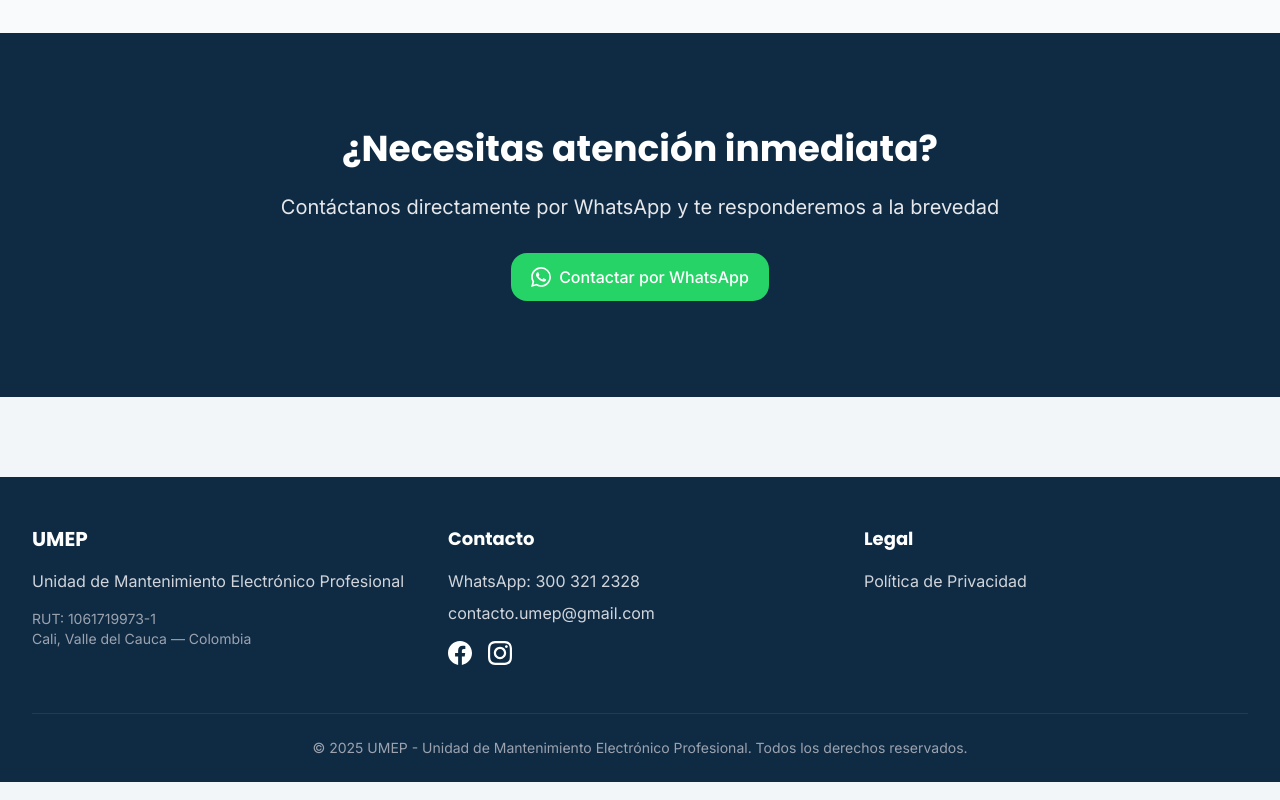
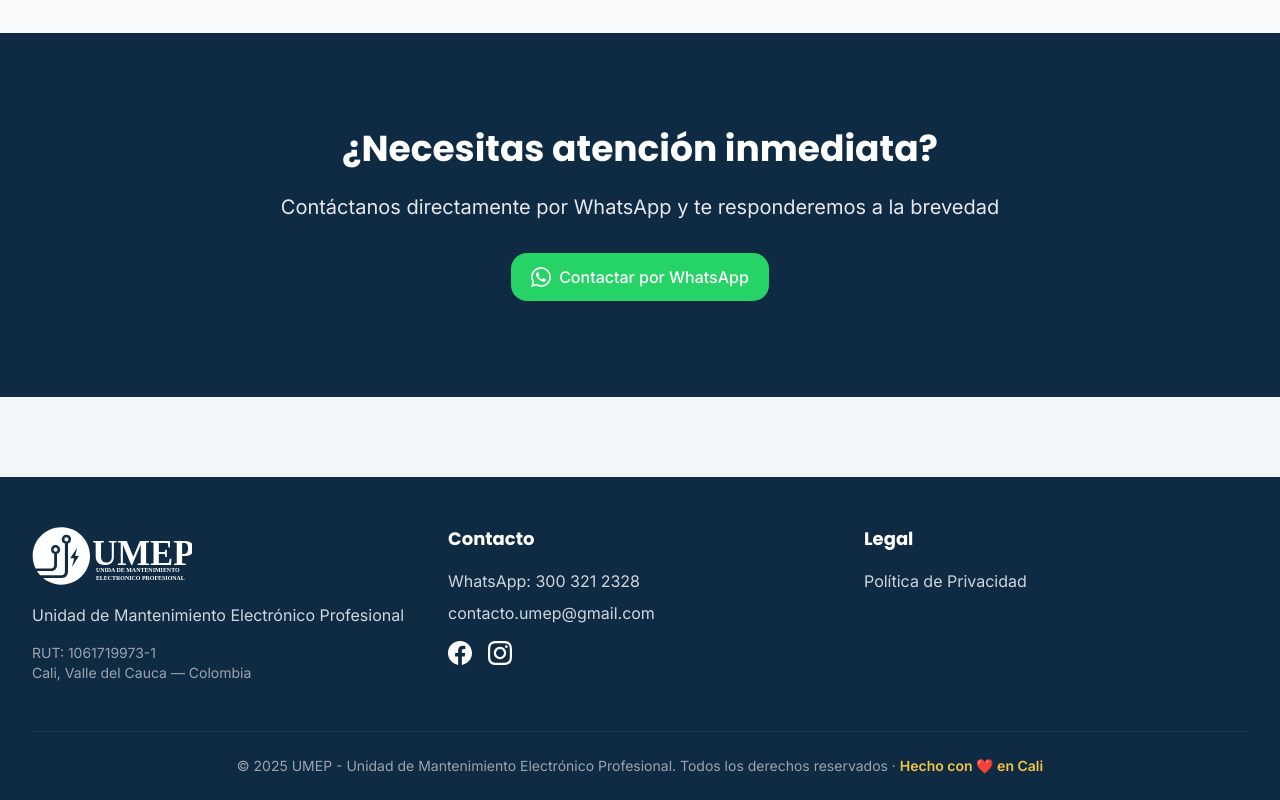
Before and after one commit to williamppmm/umep, a Next.js app: page / in a window 1280 px wide. Shown: the part 4917-5717 px from the top of the page. Built offline with nearby package versions, Linux system fonts and the light colour scheme; no server answers.

Commit message:
feat: actualizar logos y mejorar footer
- Optimizar logo-umep.svg existente
- Agregar logo-letras-blanco.svg para mejor contraste en footer
- Actualizar Footer.tsx para usar nuevo logo

```diff
--- a/src/components/Footer.tsx
+++ b/src/components/Footer.tsx
@@ -1,15 +1,26 @@
+'use client';
 import React from 'react';
 import Link from 'next/link';
+import Image from 'next/image';
 import Container from './ui/Container';
 
 export default function Footer() {
+  const [showMadeWithLove, setShowMadeWithLove] = React.useState(false);
+
   return (
     <footer className="bg-primary text-white mt-20">
       <Container>
         <div className="py-12 grid grid-cols-1 md:grid-cols-3 gap-8">
           {/* Información de la empresa */}
           <div>
-            <h3 className="font-bold text-xl mb-4">UMEP</h3>
+            <Image
+              src="/media/logo-letras-blanco.svg"
+              alt="Logo de UMEP"
+              width={160}
+              height={76}
+              className="mb-4"
+              priority
+            />
             <p className="text-gray-300 mb-4">
               Unidad de Mantenimiento Electrónico Profesional
             </p>
@@ -85,7 +96,32 @@ export default function Footer() {
         </div>
 
         <div className="border-t border-primary-600 py-6 text-center text-sm text-gray-400">
-          <p>&copy; {new Date().getFullYear()} UMEP - Unidad de Mantenimiento Electrónico Profesional. Todos los derechos reservados.</p>
+          <p>
+            &copy; {new Date().getFullYear()} UMEP - Unidad de Mantenimiento Electrónico Profesional. Todos los derechos reservados ·{' '}
+            <button
+              type="button"
+              onClick={() => setShowMadeWithLove((prev) => !prev)}
+              className="font-semibold text-accent hover:underline transition-colors focus:outline-none focus-visible:ring-2 focus-visible:ring-accent focus-visible:ring-offset-2 focus-visible:ring-offset-primary"
+              aria-expanded={showMadeWithLove}
+            >
+              Hecho con ❤️ en Cali
+            </button>
+          </p>
+          {showMadeWithLove && (
+            <p className="mt-3 text-xs text-gray-300">
+              ¿Te gusta este sitio? Creamos páginas web personalizadas
+              <br />
+              WhatsApp:{' '}
+              <a
+                href="https://wa.me/573152728882"
+                target="_blank"
+                rel="noopener noreferrer"
+                className="font-semibold hover:text-accent transition-colors"
+              >
+                +57 315 272 8882
+              </a>
+            </p>
+          )}
         </div>
       </Container>
     </footer>
```
Also changed, not shown: public/media/logo-letras-blanco.svg (added), public/media/logo-umep.svg.
